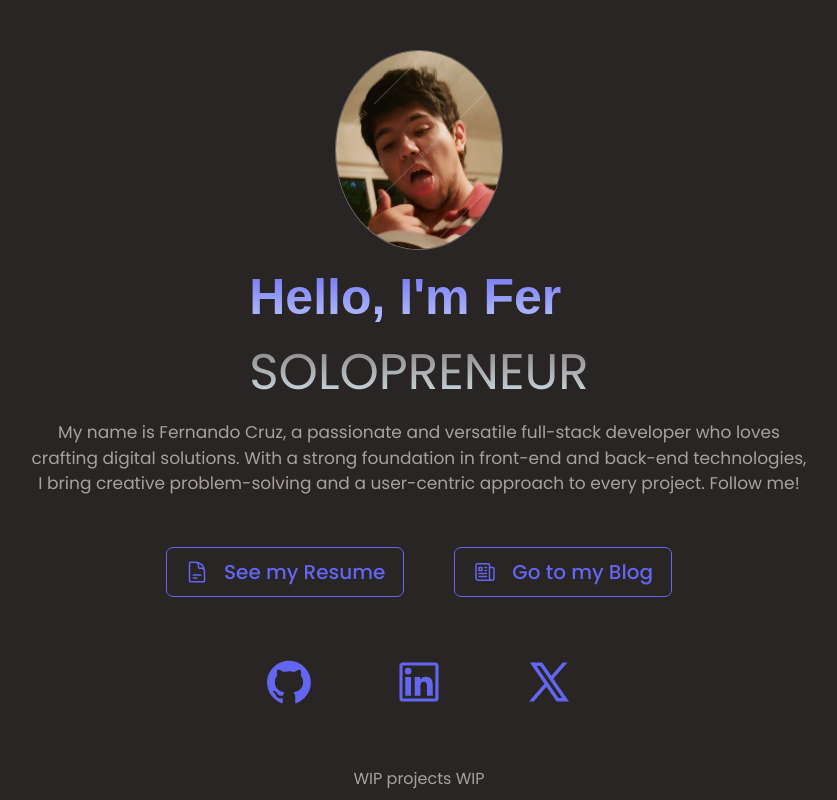
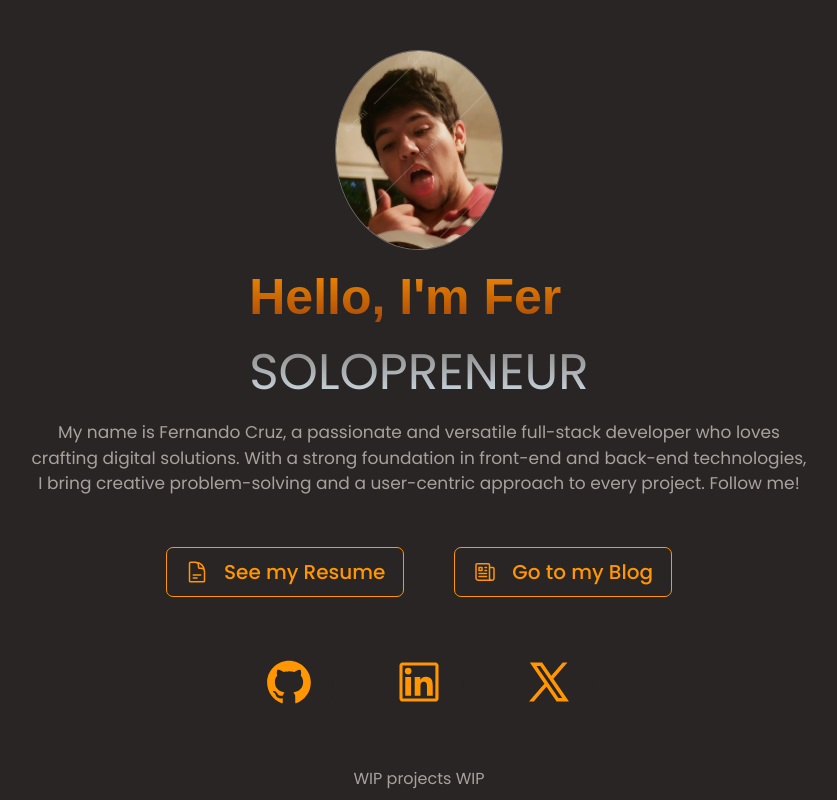
Before and after one commit to fkurusu7/bloggy-ui, a React (Vite) app: page /me in a window 1280 px wide. Shown: the top 800 px of the page, without its empty margins (221-1058 px from the left). Built offline with nearby package versions, Linux system fonts and the light colour scheme; a web font is replaced by a local one.

Commit message:
re style blog header

```diff
--- a/src/component/LightOnDarkToggle.tsx
+++ b/src/component/LightOnDarkToggle.tsx
@@ -6,7 +6,7 @@ function LightOnDarkToggle() {
 
   return (
     <button className="header-admin__btn-icon" onClick={toggleLightOnDarkMode}>
-      {isDarkMode ? <HiOutlineSun /> : <HiOutlineMoon />}
+      {isDarkMode ? <HiOutlineSun className="light" /> : <HiOutlineMoon className="dark" />}
     </button>
   );
 }
--- a/src/styles/abstracts/_variables.scss
+++ b/src/styles/abstracts/_variables.scss
@@ -1,15 +1,4 @@
 :root {
-  // Indigo
-  --color-brand-50: #eef2ff;
-  --color-brand-100: #e0e7ff;
-  --color-brand-200: #c7d2fe;
-  --color-brand-300: #a5b4fc;
-  --color-brand-400: #818cf8;
-  --color-brand-500: #6366f1;
-  --color-brand-600: #4f46e5;
-  --color-brand-700: #4338ca;
-  --color-brand-800: #3730a3;
-  --color-brand-900: #312e81;
   // Border radius
   --border-radius-tiny: 3px;
   --border-radius-sm: 5px;
@@ -20,6 +9,18 @@
   --border-lg: 4px solid var(--color-grey-200);
 
   &.light-mode {
+    --color-brand-50: #fffbea;
+    --color-brand-100: #fff1c5;
+    --color-brand-200: #ffe485;
+    --color-brand-300: #ffcf46;
+    --color-brand-400: #ffb91b;
+    --color-brand-500: #ff9602;
+    --color-brand-600: #e26e00;
+    --color-brand-700: #bb4a02;
+    --color-brand-800: #983908;
+    --color-brand-900: #7c2f0b;
+    --color-brand-950: #481600;
+
     // Slate
     --color-grey-0: #fafaf9;
     --color-grey-50: #f5f5f4;
@@ -62,6 +63,18 @@
 
   &,
   &.dark-mode {
+    --color-brand-950: #fffbea;
+    --color-brand-900: #fff1c5;
+    --color-brand-800: #ffe485;
+    --color-brand-700: #ffcf46;
+    --color-brand-600: #ffb91b;
+    --color-brand-500: #ff9602;
+    --color-brand-400: #e26e00;
+    --color-brand-300: #bb4a02;
+    --color-brand-200: #983908;
+    --color-brand-100: #7c2f0b;
+    --color-brand-50: #481600;
+
     --color-grey-0: #0c0a09;
     --color-grey-50: #1c1917;
     --color-grey-100: #292524;
--- a/src/styles/base/_base.scss
+++ b/src/styles/base/_base.scss
@@ -74,7 +74,8 @@ input {
   justify-content: center;
   gap: 1rem;
 
-  border-top: 1px solid var(--color-silver-700);
+  border-top: 1px solid rgba($color: #57534e, $alpha: 0.4);
+
   font-size: 1.4rem;
   margin-top: 3rem;
   padding-top: 2rem;
--- a/src/styles/blog/_admin-blog.scss
+++ b/src/styles/blog/_admin-blog.scss
@@ -22,9 +22,17 @@
       height: 2.3rem;
       width: 2.3rem;
     }
-
-    &:hover {
-      color: var(--color-grey-800);
+    & > .light {
+      color: var(--color-brand-800);
+    }
+    & > .dark {
+      color: var(--color-grey-900);
+    }
+    &:hover > .light {
+      color: var(--color-brand-600);
+    }
+    &:hover > .dark {
+      color: var(--color-grey-500);
     }
 
     &:active,
--- a/src/styles/blog/_blog.scss
+++ b/src/styles/blog/_blog.scss
@@ -43,23 +43,28 @@
     display: flex;
     justify-content: space-between;
     align-items: center;
+    position: relative;
 
     &-logo > a {
       &:link,
       &:visited {
-        color: var(--color-grey-500);
+        color: var(--color-brand-600);
+        font-weight: bolder;
         transition: all 0.3s ease-out;
       }
 
       &:hover,
       &:active {
-        color: var(--color-brand-400);
+        color: var(--color-brand-500);
         transform: scale(1.1);
       }
     }
 
     &-search {
-      position: relative;
+      position: absolute;
+      top: 50%;
+      left: 50%;
+      transform: translate(-50%, -50%);
 
       & > input {
         background-color: transparent;
@@ -77,11 +82,13 @@
           color: var(--color-grey-400);
           font-size: 1.4rem;
         }
-        &:hover {
-          outline-color: var(--color-brand-500);
+        &:hover,
+        &:focus {
+          outline-color: var(--color-brand-600);
         }
-        &:hover + svg {
-          color: var(--color-brand-500);
+        &:hover + svg,
+        &:focus + svg {
+          color: var(--color-brand-600);
         }
       }
 
@@ -104,6 +111,8 @@
   }
 
   &__main {
+    border-right: 1px solid rgba($color: #57534e, $alpha: 0.4);
+
     &-title {
       color: var(--color-grey-500);
       font-size: 3rem;
--- a/src/styles/components/_button.scss
+++ b/src/styles/components/_button.scss
@@ -102,7 +102,7 @@
     }
 
     &:hover {
-      color: var(--color-grey-500);
+      color: var(--color-brand-600);
     }
     &:hover > svg {
       transform: scale(0.95);
```
